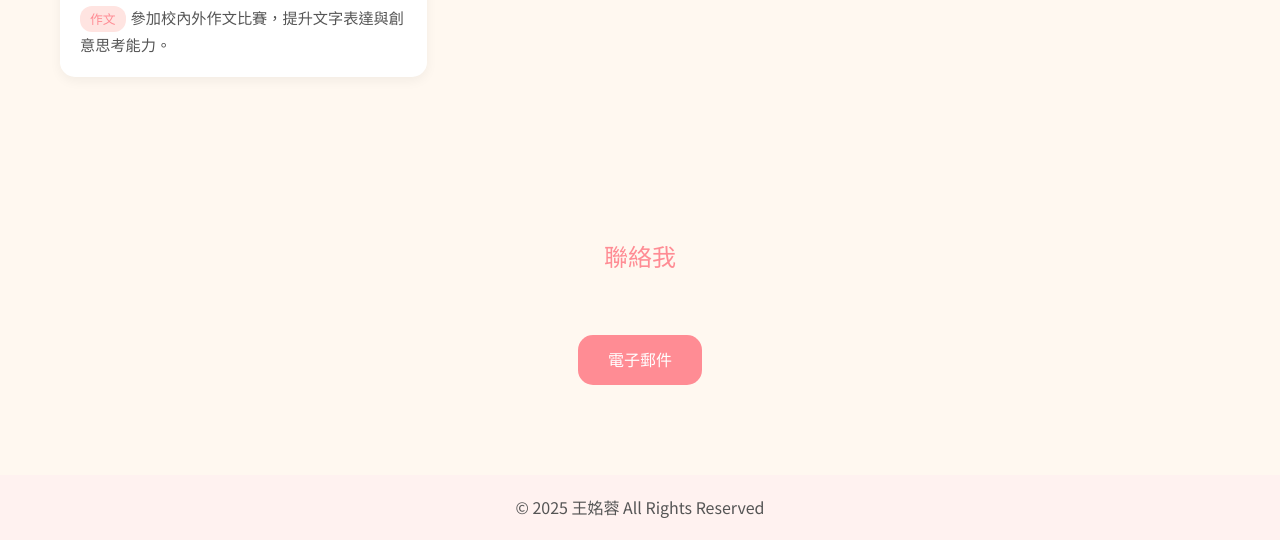
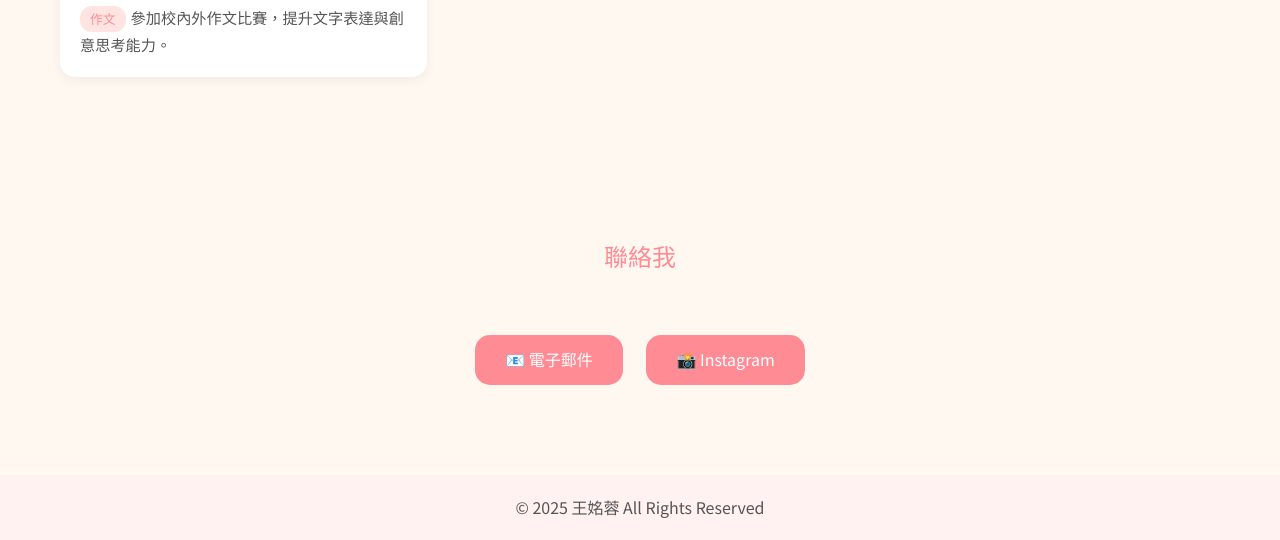
Before and after one commit to WMJKAI24/WMJKAI24.github.io, a plain HTML site: page index.html in a window 1280 px wide. Shown: the part 1849-2389 px from the top of the page. Drawn offline with Linux system fonts and the light colour scheme.

Commit message:
Update index.html

```diff
--- a/index.html
+++ b/index.html
@@ -188,10 +188,12 @@ footer { text-align:center; padding:20px; background:#FFF2F0; color:#555; }
   </div>
 </section>
 
+<!-- Contact -->
 <section id="contact">
   <h2>聯絡我</h2>
   <div class="contact">
-    <a href="mailto:411435005@gms.ndhu.edu.tw">電子郵件</a>
+    <a href="mailto:411435005@gms.ndhu.edu.tw">📧 電子郵件</a>
+    <a href="https://www.instagram.com/wmj.anna_24/" target="_blank">📸 Instagram</a>
   </div>
 </section>
 
```
